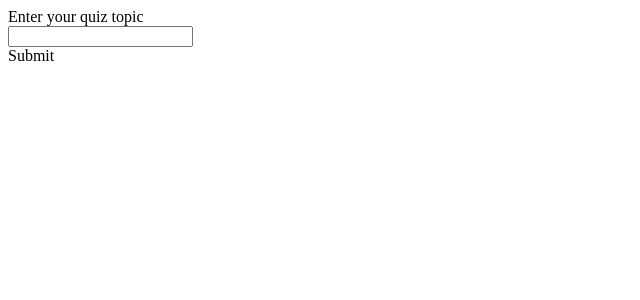
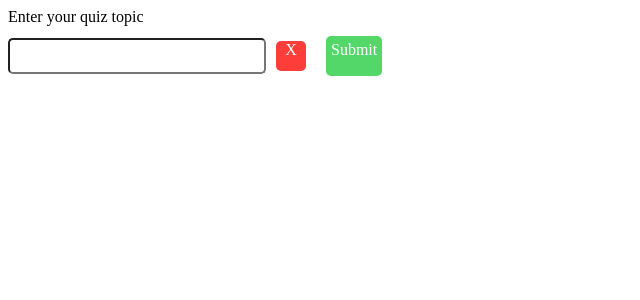
Before and after one commit to lekib2521/molaku-buji-project, an Angular app in the folder BujiAI/: page /quiz in a window 1280 px wide. Shown: the top 300 px of the page, without its empty margins (0-640 px from the left). Built offline with nearby package versions, Linux system fonts and the light colour scheme.

Commit message:
clear button and some yucky css

```diff
--- a/BujiAI/src/app/prompt.service.ts
+++ b/BujiAI/src/app/prompt.service.ts
@@ -10,7 +10,6 @@ export class PromptService {
   ) { }
 
   getAny(topic:any) {
-    console.log(topic);
     const options = { params: new HttpParams().set('topic', topic) };
     return this.http.get<any>(`http://localhost:3000/`,options);
   }
--- a/BujiAI/src/app/quiz/quiz.component.html
+++ b/BujiAI/src/app/quiz/quiz.component.html
@@ -1,6 +1,12 @@
-<div >Enter your quiz topic</div>
-<input [(ngModel)]="topic"/>
-<div (click)="callbackend()">Submit</div>
+<div class="topic-input">
+    <div>Enter your quiz topic</div>
+    <div class="input-wrapper">
+        <input [(ngModel)]="topic" />
+        <div class='clear button' (click)="topic=''">X</div>
+        <div class='submit button' (click)="callbackend()">Submit</div>
+    </div>
+</div>
+
 
 <div *ngIf = questionReady>
     <div class = "question">{{callb.question}}</div>
--- a/BujiAI/src/app/quiz/quiz.component.scss
+++ b/BujiAI/src/app/quiz/quiz.component.scss
@@ -0,0 +1,33 @@
+input {
+    height: 30px;
+    width: 250px;
+    border-radius: 5px;
+}
+
+.input-wrapper {
+    display: flex;
+    align-items: center;
+}
+
+.button {
+    height: 30px !important;
+    border-radius: 5px;
+    color: white;
+    cursor: pointer;
+    margin: 10px;
+}
+
+.submit {
+    background-color: #53d769;
+    width: fit-content;
+    padding: 5px;
+    display: flex;
+    justify-content: center;
+}
+
+.clear {
+    background-color: #fc3d39;
+    width: 30px;
+    display: flex;
+    justify-content: center;
+}
```
